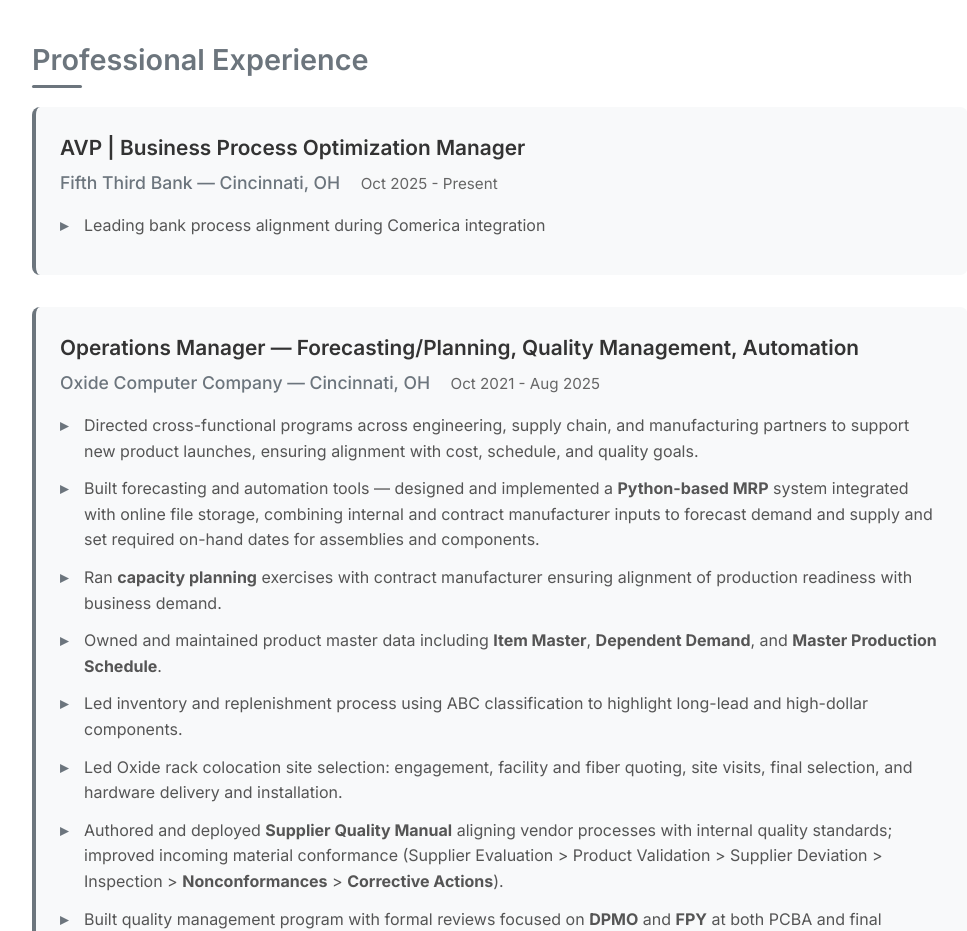
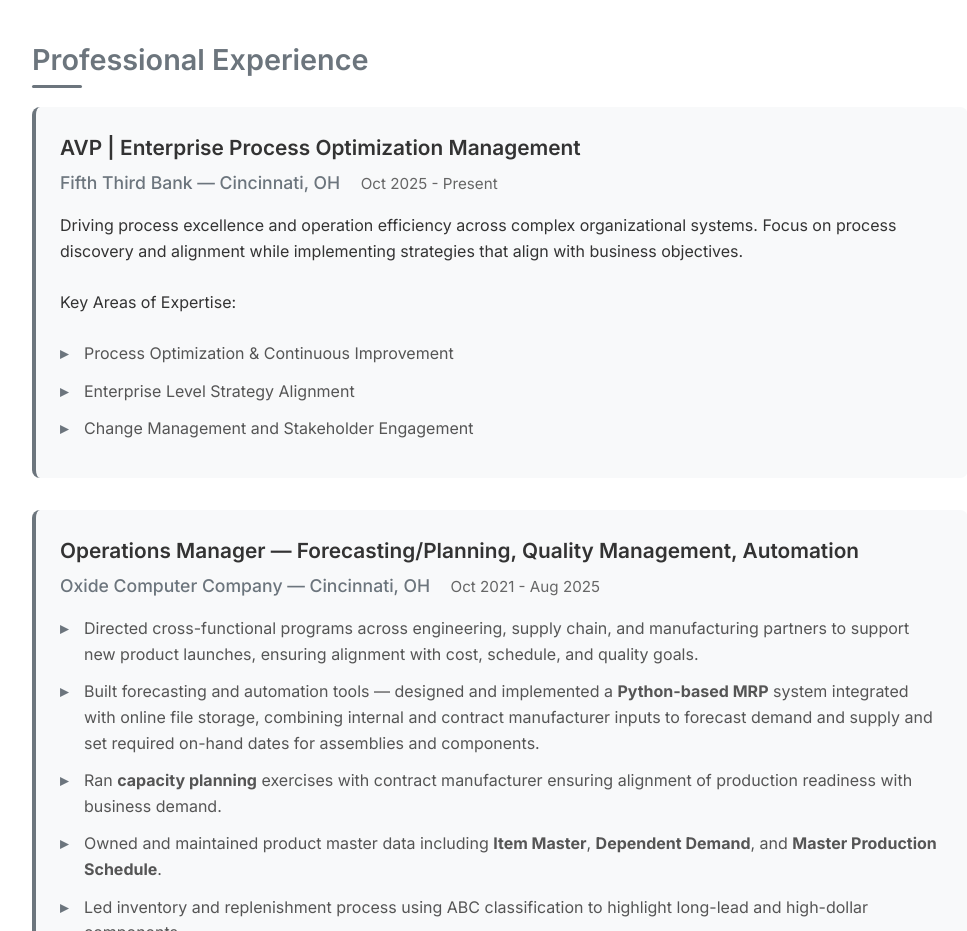
Before and after one commit to sutter-d/sutter-d.github.io, a plain HTML site: page index.html in a window 1280 px wide. Shown: the part 1146-2077 px from the top of the page, without its empty margins (140-1107 px from the left). Drawn offline with Linux system fonts and the light colour scheme.

Commit message:
updated 53 summary and removed resume pdf

```diff
--- a/index.html
+++ b/index.html
@@ -65,15 +65,21 @@
             <h2>Professional Experience</h2>
             <div class="experience-item">
                 <div class="job-header">
-                    <h3>AVP | Business Process Optimization Manager</h3>
+                    <h3>AVP | Enterprise Process Optimization Management</h3>
                     <span class="company">Fifth Third Bank — Cincinnati, OH</span>
                     <span class="dates">Oct 2025 - Present</span>
                 </div>
                 <ul class="achievements">
-                    <li>Leading bank process alignment during Comerica integration</li>
+                    <p>Driving process excellence and operation efficiency across complex organizational systems. Focus on process discovery and alignment while implementing strategies that align with business objectives.</p>
+                    <br>
+                    <p>Key Areas of Expertise:</p>
+                    <br>
+                    <li>Process Optimization & Continuous Improvement</li>
+                    <li>Enterprise Level Strategy Alignment</li>
+                    <li>Change Management and Stakeholder Engagement</li>
                 </ul>
             </div>
-            <div class="experience-item">
+             <div class="experience-item">
                 <div class="job-header">
                     <h3>Operations Manager — Forecasting/Planning, Quality Management, Automation</h3>
                     <span class="company">Oxide Computer Company — Cincinnati, OH</span>
```
Also changed, not shown: 1 other file.
